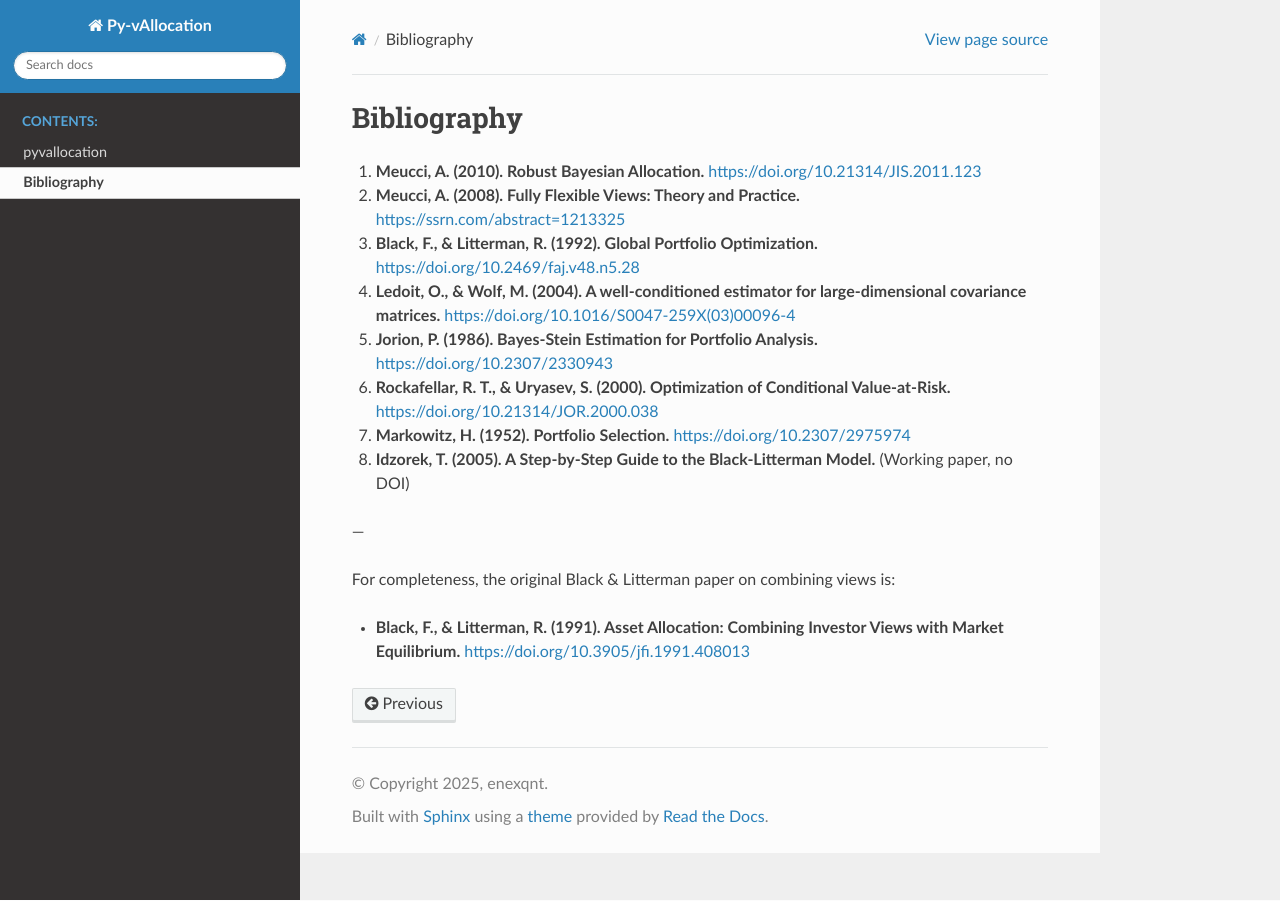
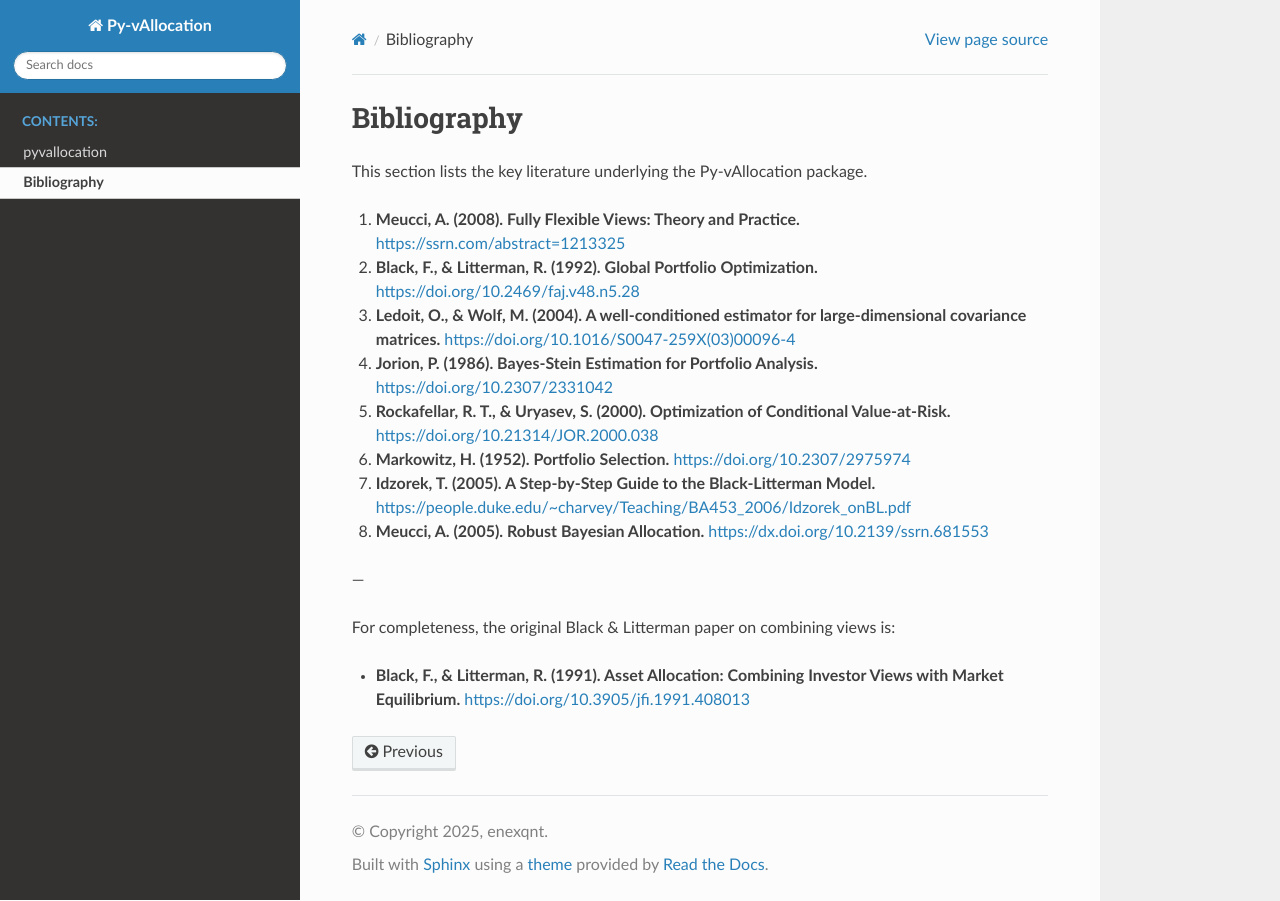
Before and after one commit to enexqnt/Py-vAllocation, a Sphinx documentation site: the page built from docs/bibliography.rst, in a window 1280 px wide. Built offline with Sphinx 7.4.7 and the Read the Docs theme 3.1.0, drawn with Linux system fonts in a browser that asks for light colours.

Commit message:
Refactor: Update bibliography and improve Bayesian module
This commit refactors the bibliography to improve clarity and consistency. It also updates internal citations in the `bayesian.py` module to reflect the new bibliography numbering.

```diff
--- a/docs/bibliography.rst
+++ b/docs/bibliography.rst
@@ -1,33 +1,35 @@
 Bibliography
 ============
 
-1. **Meucci, A. (2010). Robust Bayesian Allocation.**
-   `https://doi.org/10.21314/JIS.2011.123 <https://doi.org/10.21314/JIS.2011.123>`_
+This section lists the key literature underlying the Py-vAllocation package.
 
-2. **Meucci, A. (2008). Fully Flexible Views: Theory and Practice.**
-   `https://ssrn.com/abstract=1213325 <https://ssrn.com/abstract=1213325>`_
+1.  **Meucci, A. (2008). Fully Flexible Views: Theory and Practice.**
+    `https://ssrn.com/abstract=1213325 <https://ssrn.com/abstract=1213325>`_
 
-3. **Black, F., & Litterman, R. (1992). Global Portfolio Optimization.**
-   `https://doi.org/10.2469/faj.v48.n5.28 <https://doi.org/10.2469/faj.v48.n5.28>`_
+2.  **Black, F., & Litterman, R. (1992). Global Portfolio Optimization.**
+    `https://doi.org/10.2469/faj.v48.n5.28 <https://doi.org/10.2469/faj.v48.n5.28>`_
 
-4. **Ledoit, O., & Wolf, M. (2004). A well-conditioned estimator for large-dimensional covariance matrices.**
-   `https://doi.org/10.1016/S0047-259X(03)00096-4 <https://doi.org/10.1016/S0047-259X(03)00096-4>`_
+3.  **Ledoit, O., & Wolf, M. (2004). A well-conditioned estimator for large-dimensional covariance matrices.**
+    `https://doi.org/10.1016/S0047-259X(03)00096-4 <https://doi.org/10.1016/S0047-259X(03)00096-4>`_
 
-5. **Jorion, P. (1986). Bayes-Stein Estimation for Portfolio Analysis.**
-   `https://doi.org/10.2307/2330943 <https://doi.org/10.2307/2330943>`_
+4.  **Jorion, P. (1986). Bayes-Stein Estimation for Portfolio Analysis.**
+    `https://doi.org/10.2307/2331042 <https://doi.org/10.2307/2331042>`_
 
-6. **Rockafellar, R. T., & Uryasev, S. (2000). Optimization of Conditional Value-at-Risk.**
-   `https://doi.org/10.21314/JOR.2000.038 <https://doi.org/10.21314/JOR.2000.038>`_
+5.  **Rockafellar, R. T., & Uryasev, S. (2000). Optimization of Conditional Value-at-Risk.**
+    `https://doi.org/10.21314/JOR.2000.038 <https://doi.org/10.21314/JOR.2000.038>`_
 
-7. **Markowitz, H. (1952). Portfolio Selection.**
-   `https://doi.org/10.2307/2975974 <https://doi.org/10.2307/2975974>`_
+6.  **Markowitz, H. (1952). Portfolio Selection.**
+    `https://doi.org/10.2307/2975974 <https://doi.org/10.2307/2975974>`_
 
-8. **Idzorek, T. (2005). A Step-by-Step Guide to the Black-Litterman Model.**
-   (Working paper, no DOI)
+7.  **Idzorek, T. (2005). A Step-by-Step Guide to the Black-Litterman Model.**
+    `https://people.duke.edu/~charvey/Teaching/BA453_2006/Idzorek_onBL.pdf <https://people.duke.edu/~charvey/Teaching/BA453_2006/Idzorek_onBL.pdf>`_
+
+8.  **Meucci, A. (2005). Robust Bayesian Allocation.**
+    `https://dx.doi.org/10.2139/ssrn.681553 <https://dx.doi.org/10.2139/ssrn.681553>`_
 
 ---
 
 For completeness, the original Black & Litterman paper on combining views is:
 
-* **Black, F., & Litterman, R. (1991). Asset Allocation: Combining Investor Views with Market Equilibrium.**
-  `https://doi.org/10.3905/jfi.1991.408013 <https://doi.org/10.3905/jfi.1991.408013>`_
+*   **Black, F., & Litterman, R. (1991). Asset Allocation: Combining Investor Views with Market Equilibrium.**
+    `https://doi.org/10.3905/jfi.1991.408013 <https://doi.org/10.3905/jfi.1991.408013>`_
```
Also changed, not shown: readme.md (+10 -0 lines), 4 other files.
